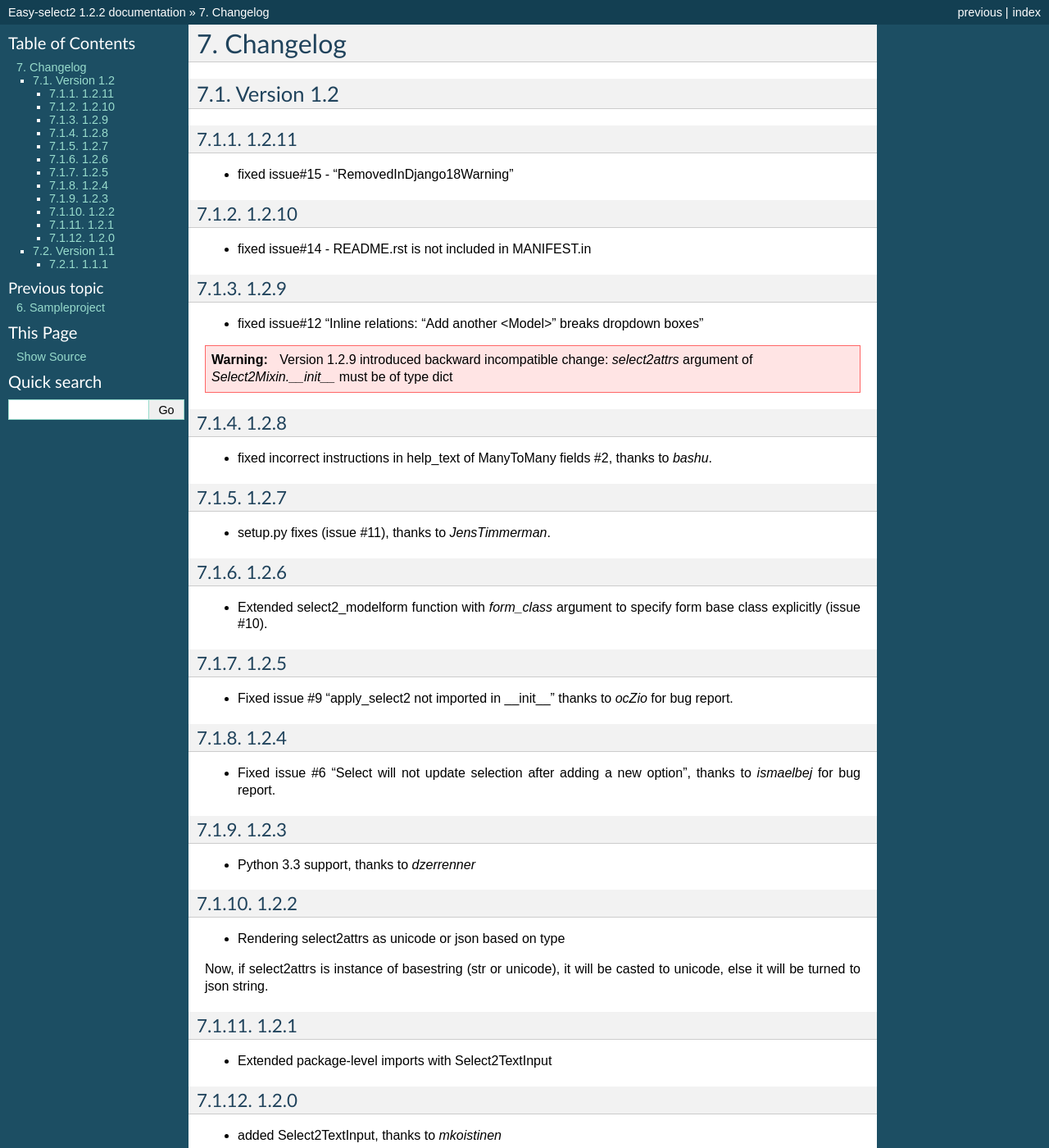
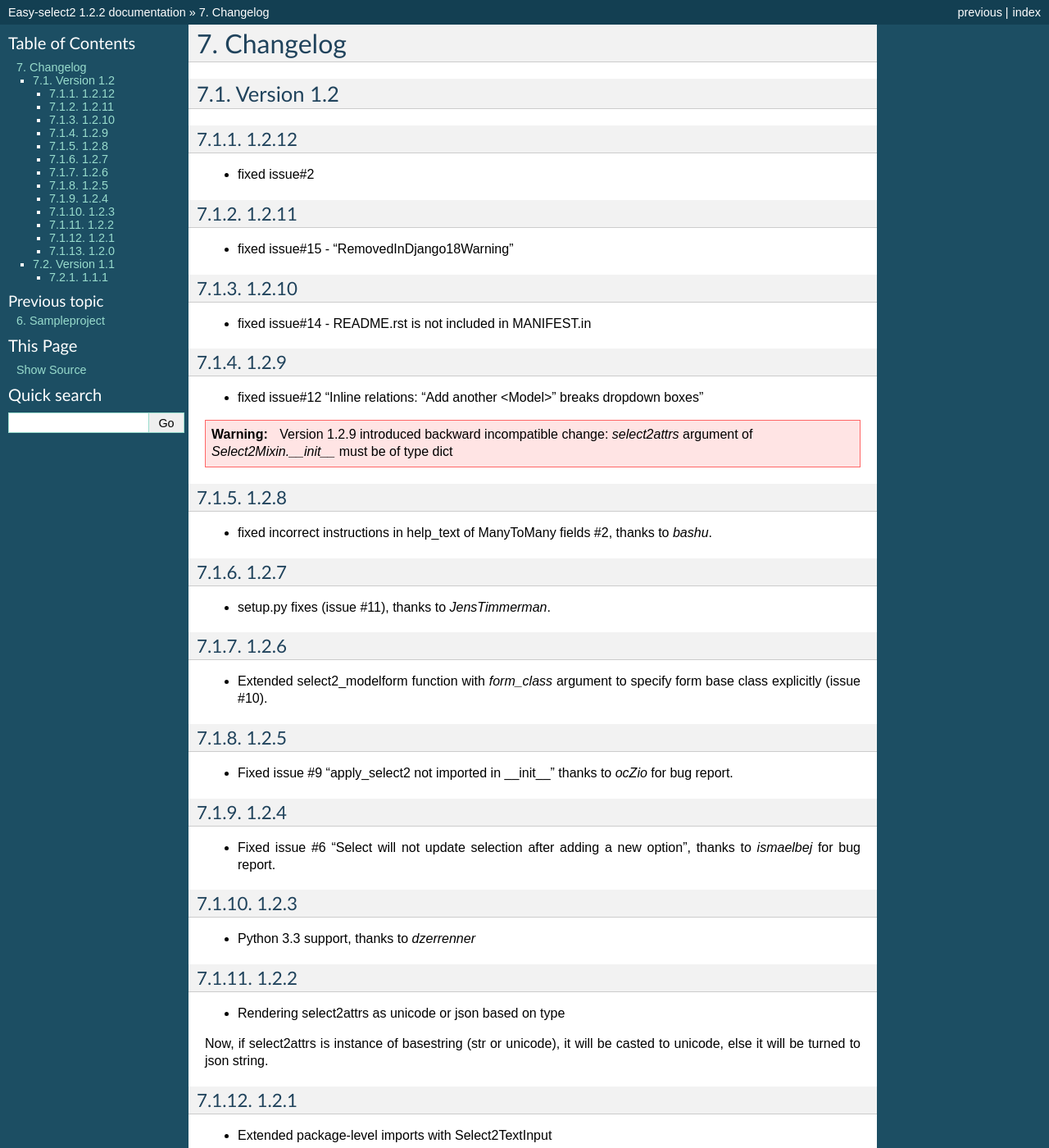
Before and after one commit to asyncee/django-easy-select2, a Sphinx documentation site: the page built from docs/source/changelog.rst, in a window 1280 px wide and 1400 px high. Shown: the whole window at 82% size. Built offline with Sphinx 7.4.7, drawn with Linux system fonts in a browser that asks for light colours.

Commit message:
Version bump (1.2.12) and changelog updates

```diff
--- a/docs/source/changelog.rst
+++ b/docs/source/changelog.rst
@@ -3,6 +3,9 @@
 
 Version 1.2
 -----------
+1.2.12
+~~~~~~
+- fixed issue#2
 
 1.2.11
 ~~~~~~
--- a/setup.py
+++ b/setup.py
@@ -27,7 +27,7 @@
 
 setup(
     name="django-easy-select2",
-    version="1.2.11",
+    version="1.2.12",
     packages=find_packages(),
     author="asyncee",
     description="Django select2 theme for select input widgets.",
```
